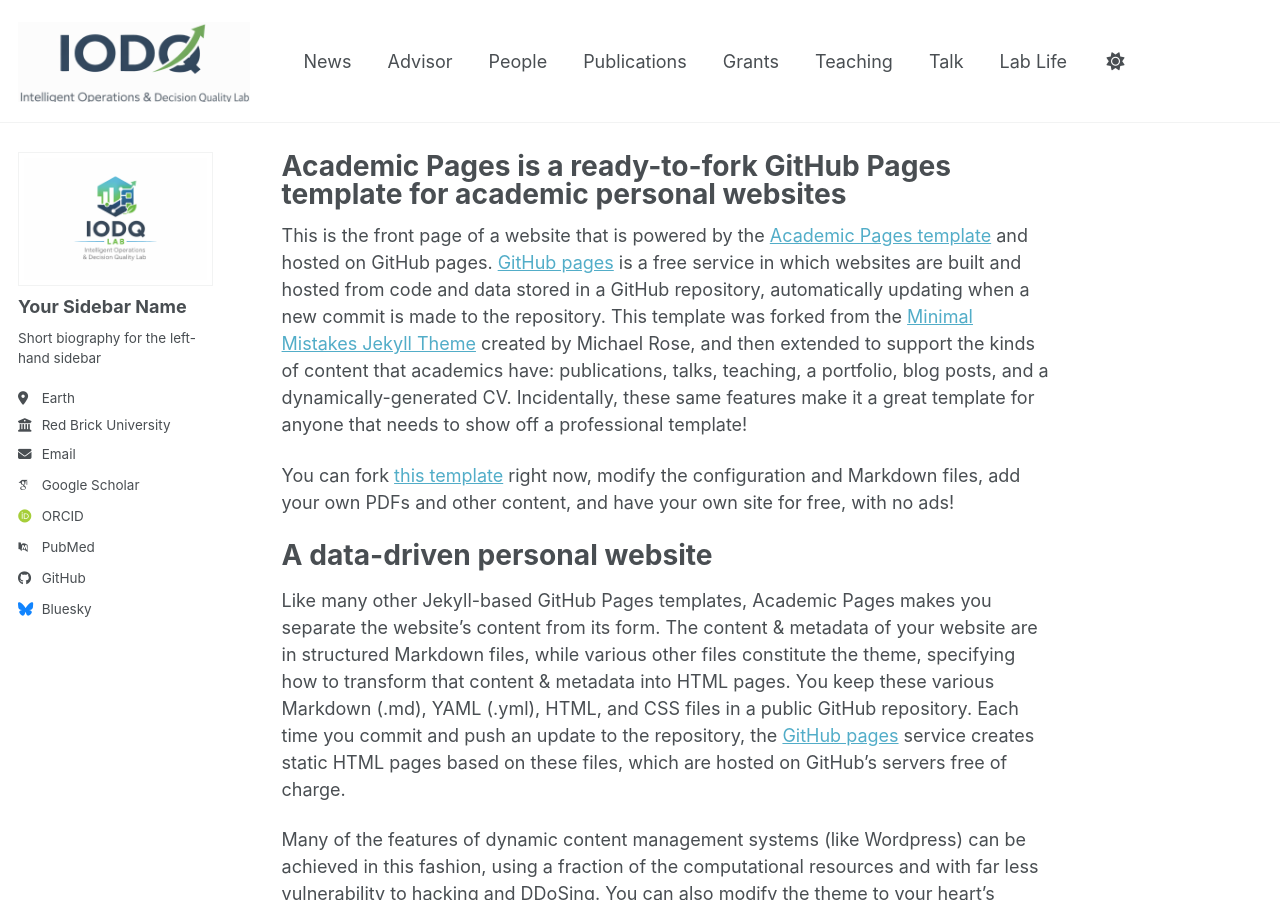
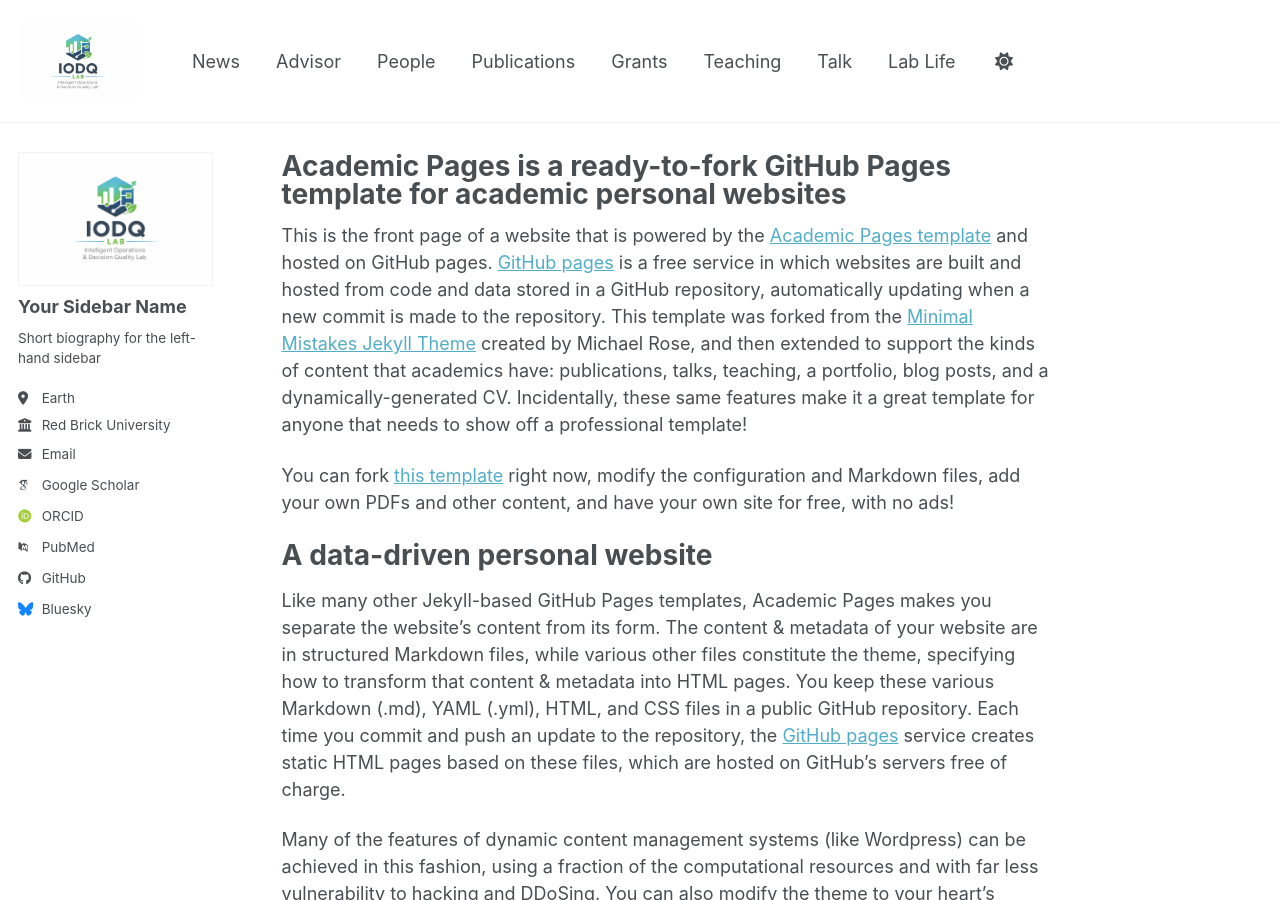
Before and after one commit to kbhuang188/kbhuang188.github.io, a Jekyll site: the page built from _pages/about.md, in a window 1280 px wide and 900 px high. Built offline with Jekyll 4.4.1, drawn with Linux system fonts in a browser that asks for light colours; some web fonts are replaced; a script bundle is joined from its source files by our own code; library files that are not in the unit come from our copies.

Commit message:
Update masthead.html

```diff
--- a/_includes/masthead.html
+++ b/_includes/masthead.html
@@ -10,7 +10,7 @@
           </li> -->
           <li class="masthead__menu-item masthead__menu-item--lg persist">
   <a href="{{ base_path }}/" style="display:flex; align-items:center;">
-    <img src="{{ '/images/IODQ-2.png' | relative_url }}"
+    <img src="{{ '/images/IODQ-1.png' | relative_url }}"
          alt="IODQ Lab Logo"
          style="height:150px; max-height:150px; width:auto; margin-right:0px;">
   </a>
```
